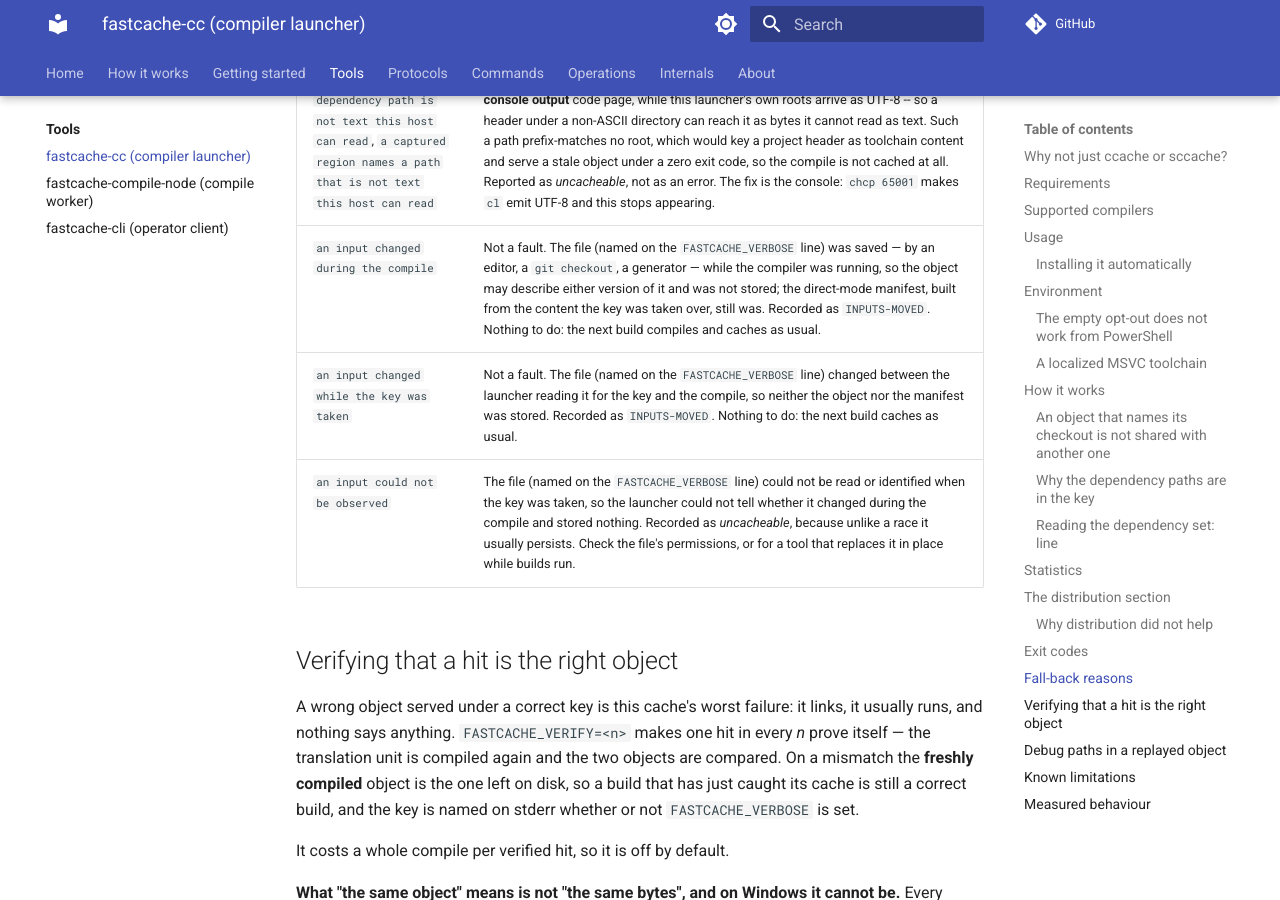
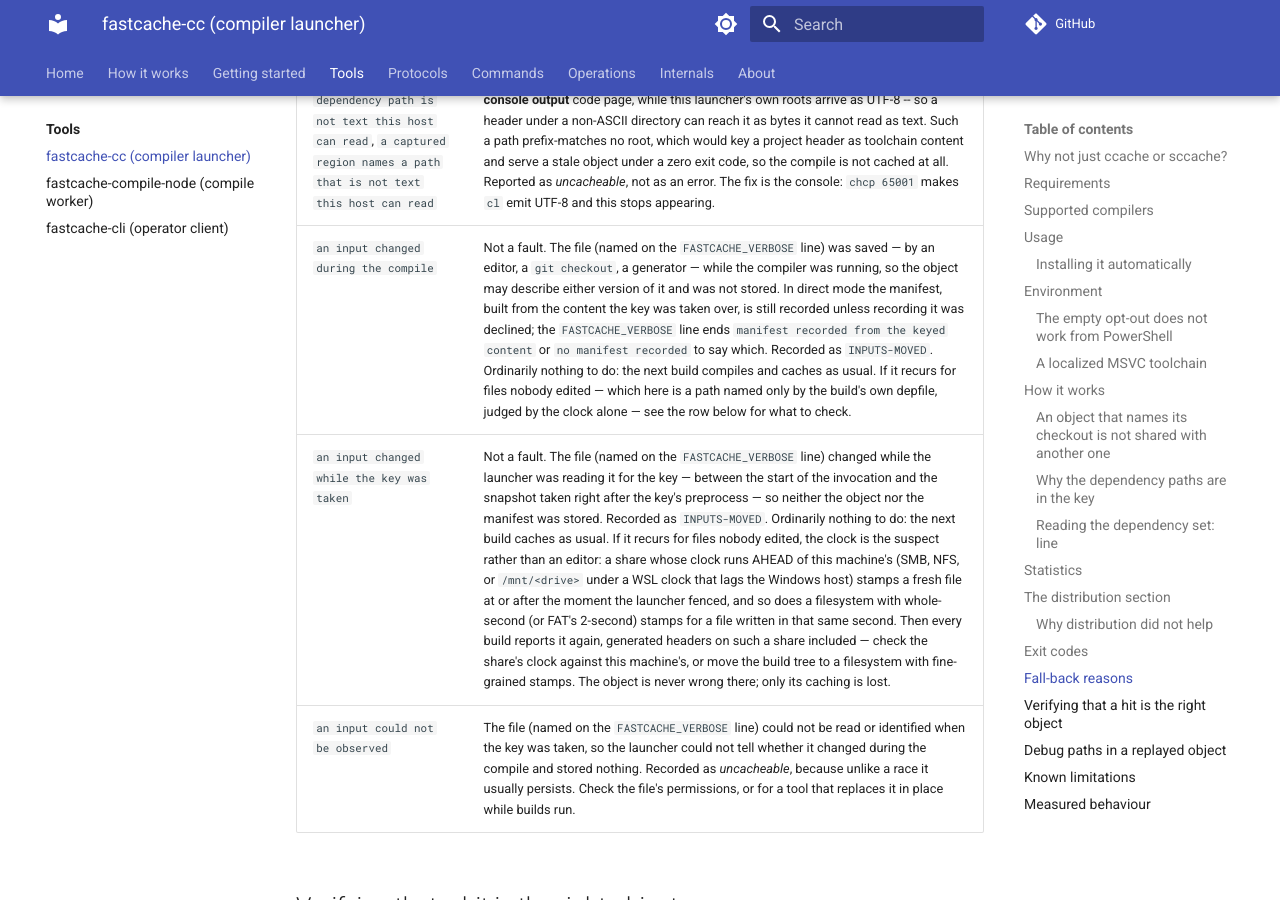
Before and after one commit to LASTRADA-Software/fastcached, an MkDocs documentation site: the page built from docs/tools/fastcache-cc.md, in a window 1280 px wide and 900 px high, scrolled down 26821 px. Built offline with MkDocs 1.6.1 and Material for MkDocs 9.7.7, drawn with Linux system fonts in a browser that asks for light colours; comment, search, counter and statistics services are not loaded.

Commit message:
docs: the fence's ordering is conditional, and the clock limits fail both ways (#1650)
- compile-cache.md: the fence rule describes the fine-clock floor and says the
  ordering is a property of the clocks rather than a fact, with the CI
  measurement and the inferred multigrain cause kept apart. An -MF-only path's
  window runs until its manifest entry is hashed, not to T2. Known limits now
  read "where only the clock answers, or nothing does" (#1654) and state the
  fail-CLOSED direction: a share whose clock leads this machine's, or a
  whole-second grid, makes INPUTS-MOVED recur for files nobody edited.
- fastcache-cc.md: "an input changed while the key was taken" names its own
  window (the key's read), the during-compile row says the manifest is
  recorded only in direct mode and when not declined, and both say what to
  check when the row recurs.

Signed-off-by: Christian Parpart <christian@parpart.family>

```diff
--- a/.agent/rules/compile-cache.md
+++ b/.agent/rules/compile-cache.md
@@ -2414,7 +2414,7 @@
 hit a racing backfill would have spoiled is still served. Five rules make it hold, and the first
 four were each wrong in a draft of #1650 before they were right:
 
-- **Identity, not the clock, for every input snapshotted at T1′.** An entry is compared by change
+- **Identity, not the clock, after T1′, for every input snapshotted there.** An entry is compared by change
   time, size, volume and file id, never by last-write time alone (FAT and exFAT keep no change
   time, so theirs stands in): `copy` and robocopy keep a file's mtime, `utimensat` sets it, and on
   NTFS `CopyFileW` copies the SOURCE's change time as well (measured during #1650, on two
@@ -2422,11 +2422,20 @@
   same clock tick is seen the same way, since every T1′ stamp lies below the floored T0. A path
   named ONLY by the build's own `-MF` (read when the probe reported nothing) has no T1′ snapshot
   and is judged by the clock alone, at T2 and when its manifest entry is hashed.
-- **T0 is FENCED.** `IInputFiles::Fence()` waits for the coarse clock to cross one tick and
-  returns that reading, so a save made before the fence is stamped strictly below T0 and one
-  made after it at or above. Without the fence, 5 of 30 compiles launched right after a write
-  refused to store (WSL, 4 ms ticks; measured, and 30 of 30 stored with it). Read the clock
-  COARSELY, too: a finer clock can read later than the stamp of a change that follows it.
+- **T0 is FENCED, against the FINE clock.** `IInputFiles::Fence()` reads the fine clock at the
+  call, waits for the coarse clock to read strictly above both that and its own first reading,
+  and returns that coarse reading -- so, where the clocks behave as assumed (an earlier stamp
+  never above the fine clock, a later one never below the coarse clock) and under
+  `ChangedAtOrAfter`'s condition, a save made before the fence is stamped below T0 and one made
+  after it at or above. That is a property of the clocks, NOT an unconditional fact: see the
+  limits below. Waiting only for the coarse clock to CHANGE was wrong on Linux 6.13+, whose
+  multigrain timestamps stamp a file stat'ed since its last change with a FINE time the coarse
+  clock can still be below -- MEASURED: 57 of 60 such saves read as after the fence on
+  `Linux-gcc-release-arm64` in CI; the multigrain cause is INFERRED, and no local kernel (WSL
+  included) reproduces it, so only that CI leg can tell the two fences apart. Without any fence,
+  5 of 30 compiles launched right after a write refused to store (WSL, 4 ms ticks; measured, and
+  30 of 30 stored with it). Read T0 COARSELY, too: a finer clock can read later than the stamp
+  of a change that follows it.
 - **Every comparison with T0 is `Cc::ChangedAtOrAfter`, never a raw `>=`.** It floors T0 to the
   grid the stamp itself shows -- the largest of 2 s, then each decimal unit from 1 s down to
   10 ns, that divides it -- because exFAT stamps at 10 ms and HFS+ at 1 s, and a change in T0's
@@ -2442,13 +2451,15 @@
   `InputWitness_test`'s two-checkout case pins the bytes. `manifest-v8` retired every manifest
   recorded before the fix, and `objkey-v*` deliberately did not move.
 
-**Known limits, each failing OPEN.** Every one of them is a place where only the CLOCK answers:
+**Known limits.** Every one of them is a place where only the clock answers, or nothing does
+([#1654](https://github.com/LASTRADA-Software/fastcached/issues/1654)). The first four fail
+OPEN -- a wrong object can be stored -- and the last fails CLOSED:
 
 - A header REPLACED during the key's preprocess (T0 to T1′) by a copy that keeps an older change
   time (`CopyFileW` on NTFS) reads as older than T0, and nothing earlier snapshots it, because the
   header set is unknown until the preprocess has run. For a snapshotted header, a copy after T1′
   changes the identity and is caught; for an `-MF`-only path, which has no T1′ identity, the
-  window runs to T2. [#1653](https://github.com/LASTRADA-Software/fastcached/issues/1653).
+  window runs until its manifest entry is hashed (after the STORE on a miss; at the backfill on a hit). [#1653](https://github.com/LASTRADA-Software/fastcached/issues/1653).
 - A header CREATED at any point of the invocation, the compile included, in an include
   directory searched before the one the preprocess resolved is in no snapshot and checked by
   nothing: at T2 the late paths are the probe's own set, all already entries (ccache has the
@@ -2456,11 +2467,20 @@
 - A stamp from ANOTHER machine's clock that lags this one (a network share, a WSL `/mnt/<drive>`
   the Windows host stamps), and a stamp grid that is neither 2 s nor a decimal unit. The TU's
   own T0/T1′ comparison still holds there; a header's T0 comparison does not, and for an
-  `-MF`-only path the window runs to T2. Documented, not filed: refusing remote filesystems would
-  remove a feature.
+  `-MF`-only path the window runs until its manifest entry is hashed (after the STORE on a miss; at the backfill on a hit). Documented, not filed: refusing remote filesystems
+  would remove a feature.
 - FAT and exFAT keep no change time, so their last-write time stands in, and `CopyFile` keeps a
   last-write time (FAT's is 2 s granular): the T0 rule is weaker there. The TU's T0/T1′
   comparison and the identity comparison after T1′ still hold.
+- **The fail-CLOSED direction of the same clock limits.** A filesystem whose clock LEADS this
+  machine's (an SMB or NFS share, or `/mnt/<drive>` under a WSL clock that lags the Windows
+  host) stamps a fresh file at or above T0, and so does a coarse-grid filesystem (FAT, HFS+,
+  ext4 with 128-byte inodes) for a file written in T0's own slot. Such an input reads as moved,
+  so `INPUTS-MOVED` RECURS for files nobody edited -- in a clean CI build whose generated
+  headers live on such a share, on every run. It never serves a wrong object, but the
+  statistics row's "the next build caches as usual" is false there: what to check is the
+  share's clock against this machine's, or whether the filesystem stamps whole seconds. No
+  runtime hint names it yet.
 
 ## Accepted trade-offs
 
@@ -2824,7 +2844,8 @@
   and the T0 clock rule passes it, and no earlier snapshot of it exists, because the header set
   is unknown until the preprocess runs. A copy after T1′ changes a snapshotted header's identity
   and is caught, so for those the window is the preprocess; a path named only by the build's own
-  `-MF` has no T1′ identity and is judged by the clock alone, so for it the window runs to T2.
+  `-MF` has no T1′ identity and is judged by the clock alone, so for it the window runs
+  until its manifest entry is hashed (after the STORE on a miss; at the backfill on a hit).
   Not reproduced end to end: derived from the measurement and the witness's construction. See *The key, the object and the manifest describe ONE moment*.
 
 - **[#1654](https://github.com/LASTRADA-Software/fastcached/issues/1654)** — a header CREATED
--- a/docs/tools/fastcache-cc.md
+++ b/docs/tools/fastcache-cc.md
@@ -883,8 +883,8 @@
 | `the cached object names its <parts>; this compile's differs, or its copy was evicted; compiled this one's own` | Not a fault, and still a miss. The object stored under this key names the checkout that compiled it -- a `__FILE__` or a `std::source_location` -- so it is [not shared](#an-object-that-names-its-checkout-is-not-shared-with-another-one), and this compile built and stored its own copy, which the next compile here hits. `<parts>` is what the object names, from `source-root`, `build-tree` and `working-directory`; an object naming only the build tree or the working directory also misses from a second build directory of the SAME checkout. The reason cannot say which part differed -- this end never sees the producer's -- and neither does the `MISS` trace line under `FASTCACHE_VERBOSE`, which carries the same text. A translation unit that shows up here from every checkout is one whose source keeps it from ever being shared across them; spelling its sources relatively AND compiling without `/FC` (which MSBuild turns on by default as "Use Full Paths", and which makes `cl` write the absolute path whatever the command line said), or not baking the file name into program data, is what changes that. |
 | `a worker answered about a different compile` | **A defect somewhere in the fleet, not a fleet declining to help.** The worker's reply did not belong to the request that asked for it — see [`correlation`](../protocols/compile-cache.md#distributed-execution). The object is refused unread and the translation unit is compiled locally, so the build is correct and the caching of it is unaffected (the outcome is still a miss). This is the one reason printed unconditionally rather than only under `FASTCACHE_VERBOSE`, and the line names the worker, the correlation this client expected and the one that arrived. Accepting such a reply would store a wrong object under a correct key and serve it to every other machine that fetches it, so there is no configuration that relaxes this. If it appears at all, find the machine the line names. |
 | `a reported dependency path is not text this host can read`, `a captured region names a path that is not text this host can read` | Deliberate, and Windows-only. `cl.exe` writes the paths in `/showIncludes` in the **console output** code page, while this launcher's own roots arrive as UTF-8 -- so a header under a non-ASCII directory can reach it as bytes it cannot read as text. Such a path prefix-matches no root, which would key a project header as toolchain content and serve a stale object under a zero exit code, so the compile is not cached at all. Reported as *uncacheable*, not as an error. The fix is the console: `chcp 65001` makes `cl` emit UTF-8 and this stops appearing. |
-| `an input changed during the compile` | Not a fault. The file (named on the `FASTCACHE_VERBOSE` line) was saved — by an editor, a `git checkout`, a generator — while the compiler was running, so the object may describe either version of it and was not stored; the direct-mode manifest, built from the content the key was taken over, still was. Recorded as `INPUTS-MOVED`. Nothing to do: the next build compiles and caches as usual. |
-| `an input changed while the key was taken` | Not a fault. The file (named on the `FASTCACHE_VERBOSE` line) changed between the launcher reading it for the key and the compile, so neither the object nor the manifest was stored. Recorded as `INPUTS-MOVED`. Nothing to do: the next build caches as usual. |
+| `an input changed during the compile` | Not a fault. The file (named on the `FASTCACHE_VERBOSE` line) was saved — by an editor, a `git checkout`, a generator — while the compiler was running, so the object may describe either version of it and was not stored. In direct mode the manifest, built from the content the key was taken over, is still recorded unless recording it was declined; the `FASTCACHE_VERBOSE` line ends `manifest recorded from the keyed content` or `no manifest recorded` to say which. Recorded as `INPUTS-MOVED`. Ordinarily nothing to do: the next build compiles and caches as usual. If it recurs for files nobody edited — which here is a path named only by the build's own depfile, judged by the clock alone — see the row below for what to check. |
+| `an input changed while the key was taken` | Not a fault. The file (named on the `FASTCACHE_VERBOSE` line) changed while the launcher was reading it for the key — between the start of the invocation and the snapshot taken right after the key's preprocess — so neither the object nor the manifest was stored. Recorded as `INPUTS-MOVED`. Ordinarily nothing to do: the next build caches as usual. If it recurs for files nobody edited, the clock is the suspect rather than an editor: a share whose clock runs AHEAD of this machine's (SMB, NFS, or `/mnt/<drive>` under a WSL clock that lags the Windows host) stamps a fresh file at or after the moment the launcher fenced, and so does a filesystem with whole-second (or FAT's 2-second) stamps for a file written in that same second. Then every build reports it again, generated headers on such a share included — check the share's clock against this machine's, or move the build tree to a filesystem with fine-grained stamps. The object is never wrong there; only its caching is lost. |
 | `an input could not be observed` | The file (named on the `FASTCACHE_VERBOSE` line) could not be read or identified when the key was taken, so the launcher could not tell whether it changed during the compile and stored nothing. Recorded as *uncacheable*, because unlike a race it usually persists. Check the file's permissions, or for a tool that replaces it in place while builds run. |
 
 ## Verifying that a hit is the right object
```
